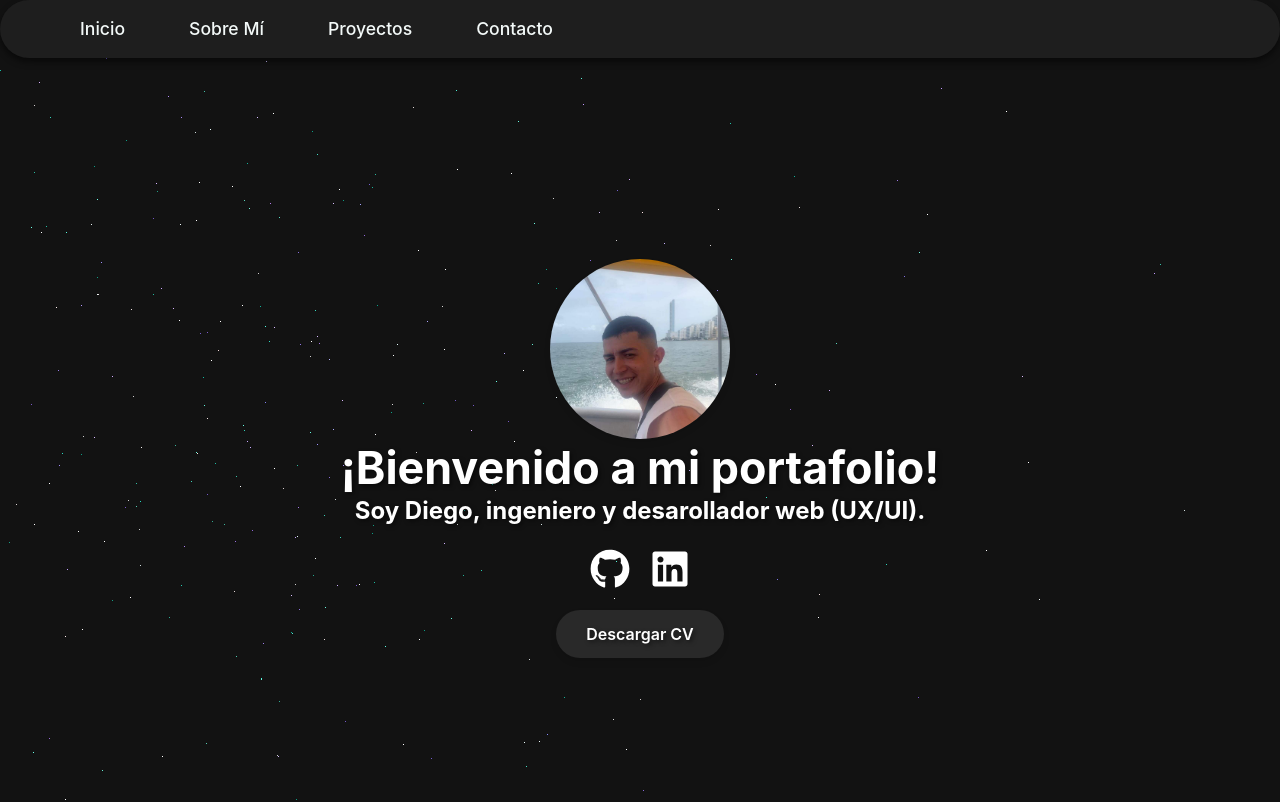
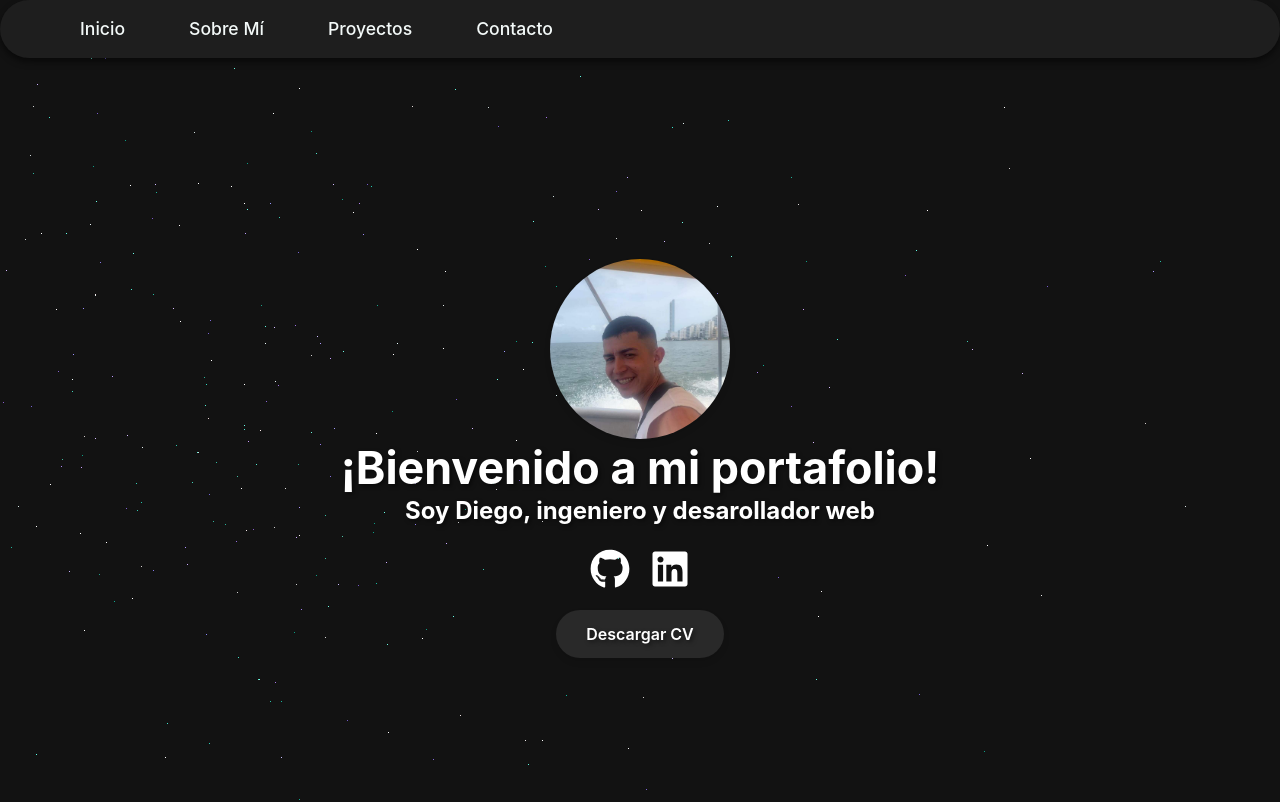
Before and after one commit to dart01/portafolio, a React (Vite) app: page / in a window 1280 px wide. Shown: the top 802 px of the page. Built offline with nearby package versions, Linux system fonts and the light colour scheme; the HTML template or start-up script is replaced by a standard one.

Commit message:
mejora de imagenes

```diff
--- a/src/Intro.jsx
+++ b/src/Intro.jsx
@@ -118,7 +118,7 @@ const Intro = () => {
         />
         <div style={{ textAlign: "center" }}>
           <h1>¡Bienvenido a mi portafolio!</h1>
-          <h3>Soy Diego, ingeniero y desarollador web (UX/UI).</h3>
+          <h3>Soy Diego, ingeniero y desarollador web </h3>
           <SocialIcons>
             <a
               href="https://github.com/dart01"
--- a/src/projectsData.jsx
+++ b/src/projectsData.jsx
@@ -1,5 +1,5 @@
 import robotic from "./imagenes/robotic.png";
-import proyecto1 from "./imagenes/proyecto1.jpg";
+import taller from "./imagenes/taller.png";
 import ma from "./imagenes/ma.png";
 import shopmind from "./imagenes/shopmind.png";
 import askdocs from "./imagenes/askdocs.png";
@@ -25,7 +25,7 @@ const projects = [
     title: "Servi Land Rover",
     description:
       "Landing page para taller automotriz donde se muestran y ofrecen servicios para facilitar a posibles clientes comunicarse.",
-    image: proyecto1,
+    image: taller,
     imageLeft: false,
     tech: ["React", "JavaScript", "Vercel", "Vite", "Styled Components"],
     links: [
```
Also changed, not shown: src/imagenes/proyecto1.jpg (deleted).
